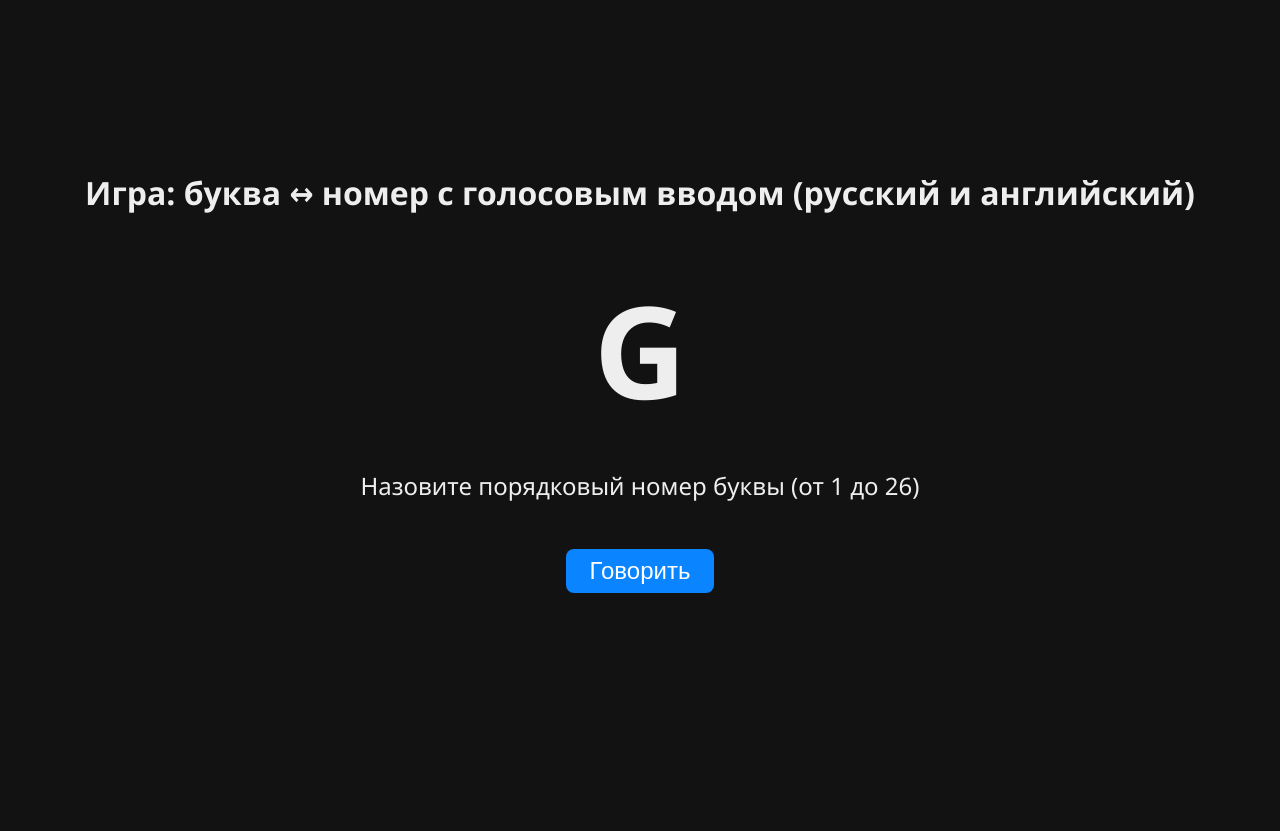
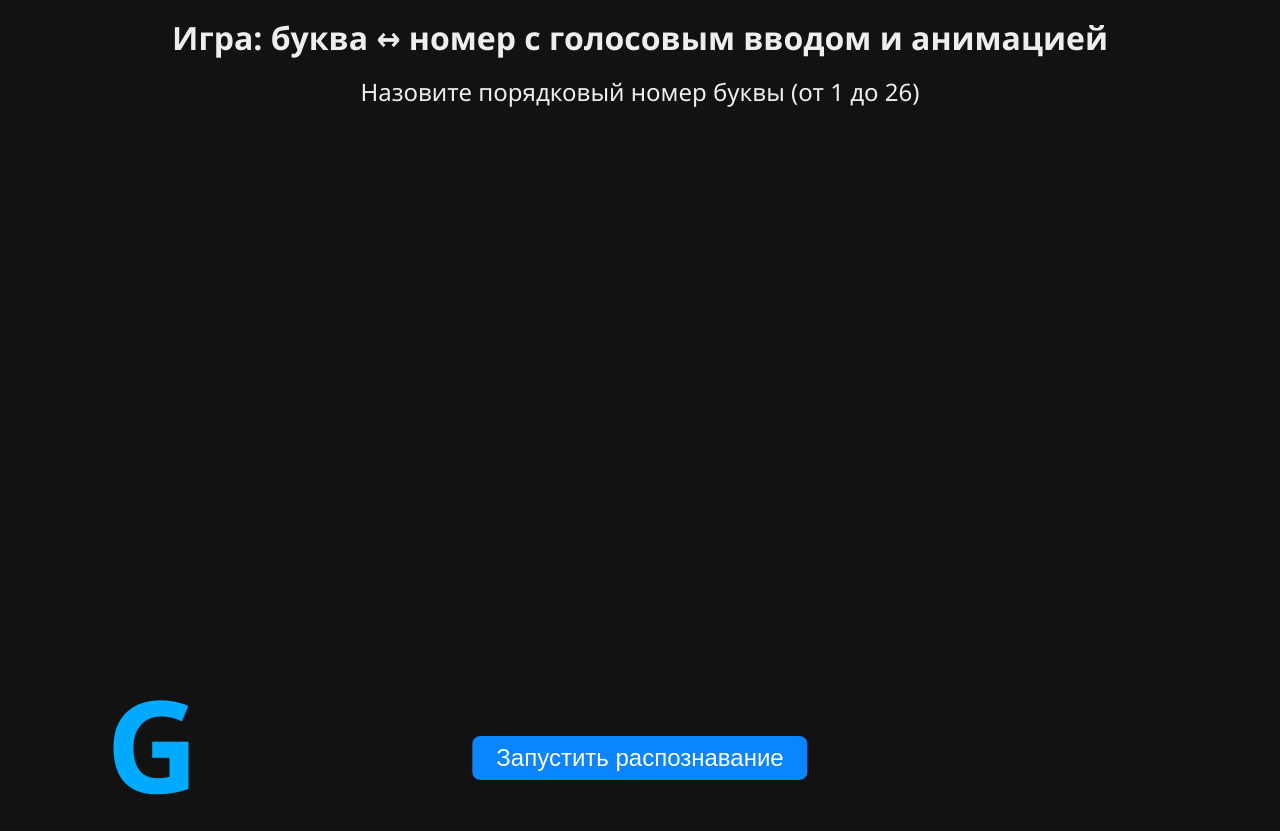
Before and after one commit to usernetsim-web/A-Z, a plain HTML site: page index.html in a window 1280 px wide. Before the commit the page ends 800 px from the top, so only its background shows below. Drawn offline with Linux system fonts and the light colour scheme.

Commit message:
Update index.html

```diff
--- a/index.html
+++ b/index.html
@@ -3,36 +3,41 @@
 <head>
 <meta charset="UTF-8" />
 <meta name="viewport" content="width=device-width, initial-scale=1" />
-<title>Игра: буква ↔ номер с голосовым вводом (русский и английский)</title>
+<title>Игра: буква ↔ номер с голосовым вводом и анимацией</title>
 <style>
   body {
     margin: 0; padding: 0;
     font-family: "Segoe UI", Tahoma, Geneva, Verdana, sans-serif;
     background: #121212;
     color: #eee;
-    display: flex;
-    flex-direction: column;
-    align-items: center;
-    justify-content: center;
+    overflow: hidden;
     height: 100vh;
     user-select: none;
-    text-align: center;
+    position: relative;
   }
   h1 {
-    margin-bottom: 1rem;
-  }
-  #display {
-    font-size: 8rem;
-    font-weight: 900;
-    margin: 2rem 0;
+    margin: 1rem;
+    text-align: center;
     user-select: none;
   }
   #prompt {
     font-size: 1.5rem;
-    margin-bottom: 1rem;
-    min-height: 2em;
+    margin: 0 auto 1rem auto;
+    text-align: center;
+    user-select: none;
+  }
+  #feedback {
+    height: 2em;
+    font-size: 1.3rem;
+    text-align: center;
+    margin-top: 0.5rem;
+    user-select: none;
   }
   #btnSpeak {
+    position: fixed;
+    bottom: 20px;
+    left: 50%;
+    transform: translateX(-50%);
     font-size: 1.5rem;
     padding: 0.5rem 1.5rem;
     border: none;
@@ -42,70 +47,114 @@
     cursor: pointer;
     user-select: none;
     transition: background-color 0.3s ease;
-    margin-top: 1rem;
+    z-index: 1000;
   }
   #btnSpeak.listening {
     background: #ff3b30;
   }
-  #feedback {
-    margin-top: 1rem;
-    height: 2em;
-    font-size: 1.3rem;
+  /* Стили для "плавающих" букв/чисел */
+  .floating {
+    position: absolute;
+    font-weight: 900;
+    font-size: 8rem;
+    user-select: none;
+    pointer-events: none;
+    color: #0af;
+    will-change: transform, opacity;
+  }
+  /* Анимация разлёта */
+  @keyframes flyAway {
+    to {
+      transform: translate(var(--dx), var(--dy)) rotate(var(--dr));
+      opacity: 0;
+    }
   }
 </style>
 </head>
 <body>
 
-<h1>Игра: буква ↔ номер с голосовым вводом (русский и английский)</h1>
-<div id="display">A</div>
-<div id="prompt">Назовите порядковый номер буквы</div>
-<button id="btnSpeak">Говорить</button>
+<h1>Игра: буква ↔ номер с голосовым вводом и анимацией</h1>
+<div id="prompt">Загрузка...</div>
 <div id="feedback"></div>
+<button id="btnSpeak">Запустить распознавание</button>
 
 <audio id="shotSound" src="https://actions.google.com/sounds/v1/weapons/shotgun_fire.ogg" preload="auto"></audio>
 
 <script>
 (() => {
-  const displayEl = document.getElementById('display');
   const promptEl = document.getElementById('prompt');
+  const feedbackEl = document.getElementById('feedback');
   const btnSpeak = document.getElementById('btnSpeak');
-  const feedbackEl = document.getElementById('feedback');
   const shotSound = document.getElementById('shotSound');
 
   const letters = "ABCDEFGHIJKLMNOPQRSTUVWXYZ".split("");
-  let step = 0; // 0 - показываем букву, ждем номер; 1 - показываем номер, ждем букву
+  let step = 0; // 0 - буква → номер, 1 - номер → буква
   let currentIndex = 0;
 
-  // Сопоставление русских и английских слов для чисел 1..26
-  // Чтобы распознанный текст можно было конвертировать в число
+  // Карта для чисел и слов (рус/англ)
   const numberMap = {
     'ONE':1, 'TWO':2, 'THREE':3, 'FOUR':4, 'FIVE':5, 'SIX':6, 'SEVEN':7, 'EIGHT':8, 'NINE':9, 'TEN':10,
     'ELEVEN':11, 'TWELVE':12, 'THIRTEEN':13, 'FOURTEEN':14, 'FIFTEEN':15, 'SIXTEEN':16, 'SEVENTEEN':17,
     'EIGHTEEN':18, 'NINETEEN':19, 'TWENTY':20, 'TWENTYONE':21, 'TWENTYTWO':22, 'TWENTYTHREE':23,
     'TWENTYFOUR':24, 'TWENTYFIVE':25, 'TWENTYSIX':26,
     '1':1,'2':2,'3':3,'4':4,'5':5,'6':6,'7':7,'8':8,'9':9,'10':10,'11':11,'12':12,'13':13,'14':14,'15':15,'16':16,'17':17,'18':18,'19':19,'20':20,'21':21,'22':22,'23':23,'24':24,'25':25,'26':26,
-    // Русские слова:
-    'ОДИН':1, 'ДВА':2, 'ТРИ':3, 'ЧЕТЫРЕ':4, 'ПЯТЬ':5, 'ШЕСТЬ':6, 'СЕМЬ':7, 'ВОСЕМЬ':8, 'ВОСЕМЬЬ':8, 'ВОСЕМ':8,
-    'ДЕВЯТЬ':9, 'ДЕВЯТ':9, 'ДЕСЯТЬ':10, 'ОДИННАДЦАТЬ':11, 'ДВЕНАДЦАТЬ':12, 'ТРИНАДЦАТЬ':13, 'ЧЕТЫРНАДЦАТЬ':14,
+    'ОДИН':1, 'ДВА':2, 'ТРИ':3, 'ЧЕТЫРЕ':4, 'ПЯТЬ':5, 'ШЕСТЬ':6, 'СЕМЬ':7, 'ВОСЕМЬ':8,
+    'ДЕВЯТЬ':9, 'ДЕСЯТЬ':10, 'ОДИННАДЦАТЬ':11, 'ДВЕНАДЦАТЬ':12, 'ТРИНАДЦАТЬ':13, 'ЧЕТЫРНАДЦАТЬ':14,
     'ПЯТНАДЦАТЬ':15, 'ШЕСТНАДЦАТЬ':16, 'СЕМНАДЦАТЬ':17, 'ВОСЕМНАДЦАТЬ':18, 'ДЕВЯТНАДЦАТЬ':19, 'ДВАДЦАТЬ':20,
-    'ДВАДЦАТЬОДИН':21, 'ДВАДЦАТЬ ДВА':22, 'ДВАДЦАТЬТРИ':23, 'ДВАДЦАТЬ ЧЕТЫРЕ':24, 'ДВАДЦАТЬПЯТЬ':25, 'ДВАДЦАТЬ ШЕСТЬ':26
+    'ДВАДЦАТЬОДИН':21, 'ДВАДЦАТЬДВА':22, 'ДВАДЦАТЬТРИ':23, 'ДВАДЦАТЬЧЕТЫРЕ':24, 'ДВАДЦАТЬПЯТЬ':25, 'ДВАДЦАТЬШЕСТЬ':26
   };
-
-  // Для букв — допускаем произношение по-английски и по-русски (А=ЭЙ, Б=БИ, С=СИ и т.п.)
-  // Но проще пока принимать только английские буквы (A-Z).
-  // Можно добавить поддержку русских названий букв, но это сложнее.
-  // В распознавании речи лучше произносить букву по-английски.
 
   const SpeechRecognition = window.SpeechRecognition || window.webkitSpeechRecognition;
   if (!SpeechRecognition) {
     alert('Ваш браузер не поддерживает распознавание речи. Используйте Chrome или Edge.');
     btnSpeak.disabled = true;
+    promptEl.textContent = 'Распознавание речи не поддерживается.';
     return;
   }
   const recognition = new SpeechRecognition();
-  recognition.lang = 'ru-RU'; // Русский язык для распознавания
+  recognition.lang = 'ru-RU';
   recognition.interimResults = false;
   recognition.maxAlternatives = 1;
+  recognition.continuous = true; // Важно для непрерывного распознавания
+
+  // Показываем букву или номер в случайной позиции в пределах окна
+  function showFloating(text) {
+    const floatEl = document.createElement('div');
+    floatEl.className = 'floating';
+    floatEl.textContent = text;
+
+    // Случайная позиция с отступом, чтобы не выходило за экран
+    const pad = 100;
+    const vw = window.innerWidth;
+    const vh = window.innerHeight;
+    const x = Math.random() * (vw - pad*2) + pad;
+    const y = Math.random() * (vh - pad*2) + pad;
+
+    floatEl.style.left = `${x}px`;
+    floatEl.style.top = `${y}px`;
+
+    document.body.appendChild(floatEl);
+
+    return floatEl;
+  }
+
+  // Анимация разлёта буквы/числа с удалением элемента из DOM
+  function animateFlyAway(el) {
+    // Задаём случайное направление и вращение
+    const dx = (Math.random() - 0.5) * 400 + 'px';
+    const dy = (Math.random() - 0.5) * 400 + 'px';
+    const dr = (Math.random() - 0.5) * 720 + 'deg';
+
+    el.style.setProperty('--dx', dx);
+    el.style.setProperty('--dy', dy);
+    el.style.setProperty('--dr', dr);
+
+    el.style.animation = 'flyAway 1.2s forwards ease-out';
+
+    el.addEventListener('animationend', () => {
+      if (el.parentNode) el.parentNode.removeChild(el);
+    });
+  }
 
   function playShot() {
     shotSound.currentTime = 0;
@@ -115,40 +164,57 @@
   function nextRound() {
     currentIndex = Math.floor(Math.random() * letters.length);
     step = 0;
-    displayEl.textContent = letters[currentIndex];
-    promptEl.textContent = "Назовите порядковый номер буквы (от 1 до 26)";
     feedbackEl.textContent = "";
+    showCurrent();
+  }
+
+  // Показываем текущий элемент (букву или номер) в случайной позиции
+  let currentFloatingEl = null;
+  function showCurrent() {
+    if (currentFloatingEl) {
+      currentFloatingEl.remove();
+      currentFloatingEl = null;
+    }
+    if (step === 0) {
+      // Показываем букву
+      promptEl.textContent = "Назовите порядковый номер буквы (от 1 до 26)";
+      currentFloatingEl = showFloating(letters[currentIndex]);
+    } else {
+      // Показываем номер
+      promptEl.textContent = "Назовите букву с этим порядковым номером (произносите английскую букву)";
+      currentFloatingEl = showFloating((currentIndex + 1).toString());
+    }
   }
 
   function switchStep() {
+    if (currentFloatingEl) {
+      animateFlyAway(currentFloatingEl);
+      currentFloatingEl = null;
+    }
     if (step === 0) {
       step = 1;
-      displayEl.textContent = (currentIndex + 1).toString();
-      promptEl.textContent = "Назовите букву с этим порядковым номером (произносите английскую букву)";
-      feedbackEl.textContent = "";
     } else {
       nextRound();
+      return;
     }
+    showCurrent();
   }
 
-  // Нормализация и попытка получить число из распознанного текста
+  // Парсим число из распознанного текста
   function parseNumber(text) {
     let t = text.toUpperCase().replace(/\s+/g, '');
     if (numberMap[t] !== undefined) return numberMap[t];
-    // Попытка извлечь число из текста (например, "два" или "2")
     let digits = t.match(/\d+/);
     if (digits) return Number(digits[0]);
     return null;
   }
 
-  // Нормализация буквы: берем первый символ A-Z
+  // Парсим букву из текста (первую латинскую букву или русские транскрипции)
   function parseLetter(text) {
     let t = text.toUpperCase().trim();
-    // Возьмем первый символ латинской буквы
     let m = t.match(/[A-Z]/);
     if (m) return m[0];
-    // Если нет латинской буквы, попробуем русские названия букв (очень упрощенно)
-    // Например, "эй" -> A, "би" -> B, "си" -> C, "ди" -> D, "и" -> I и т.д.
+    // Русские названия букв (упрощённо)
     const ruToEn = {
       'ЭЙ':'A', 'БИ':'B', 'СИ':'C', 'ДИ':'D', 'И':'E', 'ФИ':'F', 'ДЖИ':'G', 'ЭЙЧ':'H', 'АЙ':'I',
       'ДЖЕЙ':'J', 'КЕЙ':'K', 'ЭЛ':'L', 'ЭМ':'M', 'ЭН':'N', 'ОУ':'O', 'ПИ':'P', 'КЬЮ':'Q', 'АР':'R',
@@ -161,14 +227,15 @@
   }
 
   recognition.addEventListener('result', e => {
-    const speechResult = e.results[0][0].transcript;
+    const speechResult = e.results[e.results.length -1][0].transcript.trim();
+    //console.log('Распознано:', speechResult);
     if (step === 0) {
       // Ждем номер
       let num = parseNumber(speechResult);
       if (num === currentIndex + 1) {
         playShot();
         feedbackEl.textContent = `Верно! Буква "${letters[currentIndex]}" — это номер ${num}`;
-        setTimeout(switchStep, 1200);
+        switchStep();
       } else {
         feedbackEl.textContent = `Неверно. Вы сказали: "${speechResult}". Попробуйте ещё раз.`;
       }
@@ -178,7 +245,7 @@
       if (letter === letters[currentIndex]) {
         playShot();
         feedbackEl.textContent = `Верно! Номер ${currentIndex + 1} — это буква "${letters[currentIndex]}"`;
-        setTimeout(switchStep, 1200);
+        switchStep();
       } else {
         feedbackEl.textContent = `Неверно. Вы сказали: "${speechResult}". Попробуйте ещё раз.`;
       }
@@ -190,24 +257,42 @@
   });
 
   recognition.addEventListener('end', () => {
-    btnSpeak.classList.remove('listening');
-    btnSpeak.textContent = "Говорить";
+    // При обрыве распознавания пытаемся запустить снова, чтобы было непрерывно
+    if (recognitionActive) {
+      recognition.start();
+    }
   });
 
+  let recognitionActive = false;
+
   btnSpeak.addEventListener('click', () => {
-    if (btnSpeak.classList.contains('listening')) {
+    if (recognitionActive) {
+      recognitionActive = false;
       recognition.stop();
       btnSpeak.classList.remove('listening');
-      btnSpeak.textContent = "Говорить";
+      btnSpeak.textContent = "Запустить распознавание";
+      feedbackEl.textContent = "Распознавание остановлено.";
     } else {
-      feedbackEl.textContent = "Слушаю...";
+      recognitionActive = true;
       recognition.start();
       btnSpeak.classList.add('listening');
       btnSpeak.textContent = "Говорите...";
+      feedbackEl.textContent = "Слушаю...";
     }
   });
 
+  // Начинаем игру сразу, но распознавание запускается по кнопке
+  promptEl.textContent = "Нажмите кнопку ниже, чтобы начать игру";
   nextRound();
+
+  // При ресайзе окна обновим позицию текущего элемента (чтобы не выходил за экран)
+  window.addEventListener('resize', () => {
+    if (currentFloatingEl) {
+      currentFloatingEl.remove();
+      currentFloatingEl = null;
+      showCurrent();
+    }
+  });
 })();
 </script>
 
```
